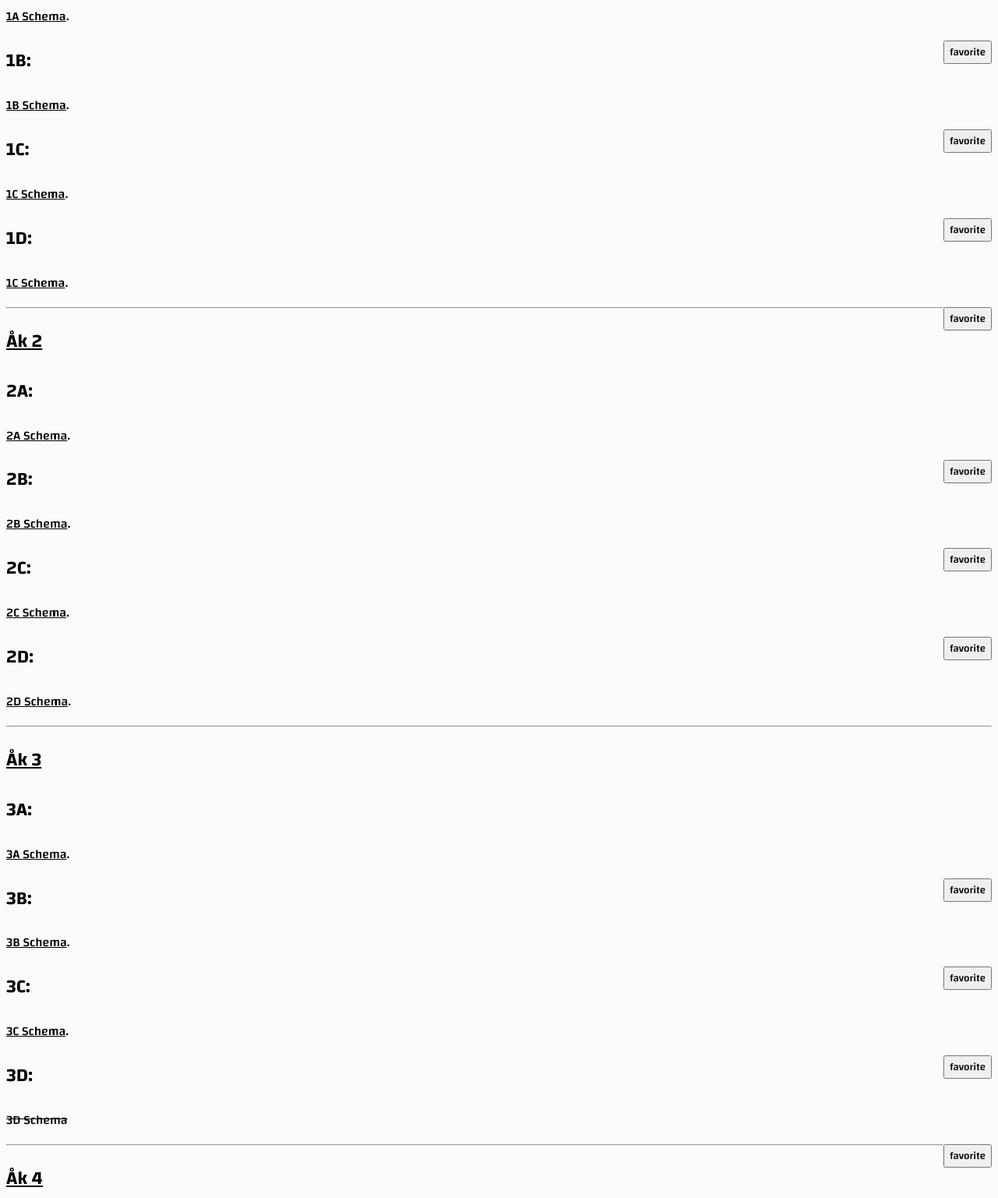
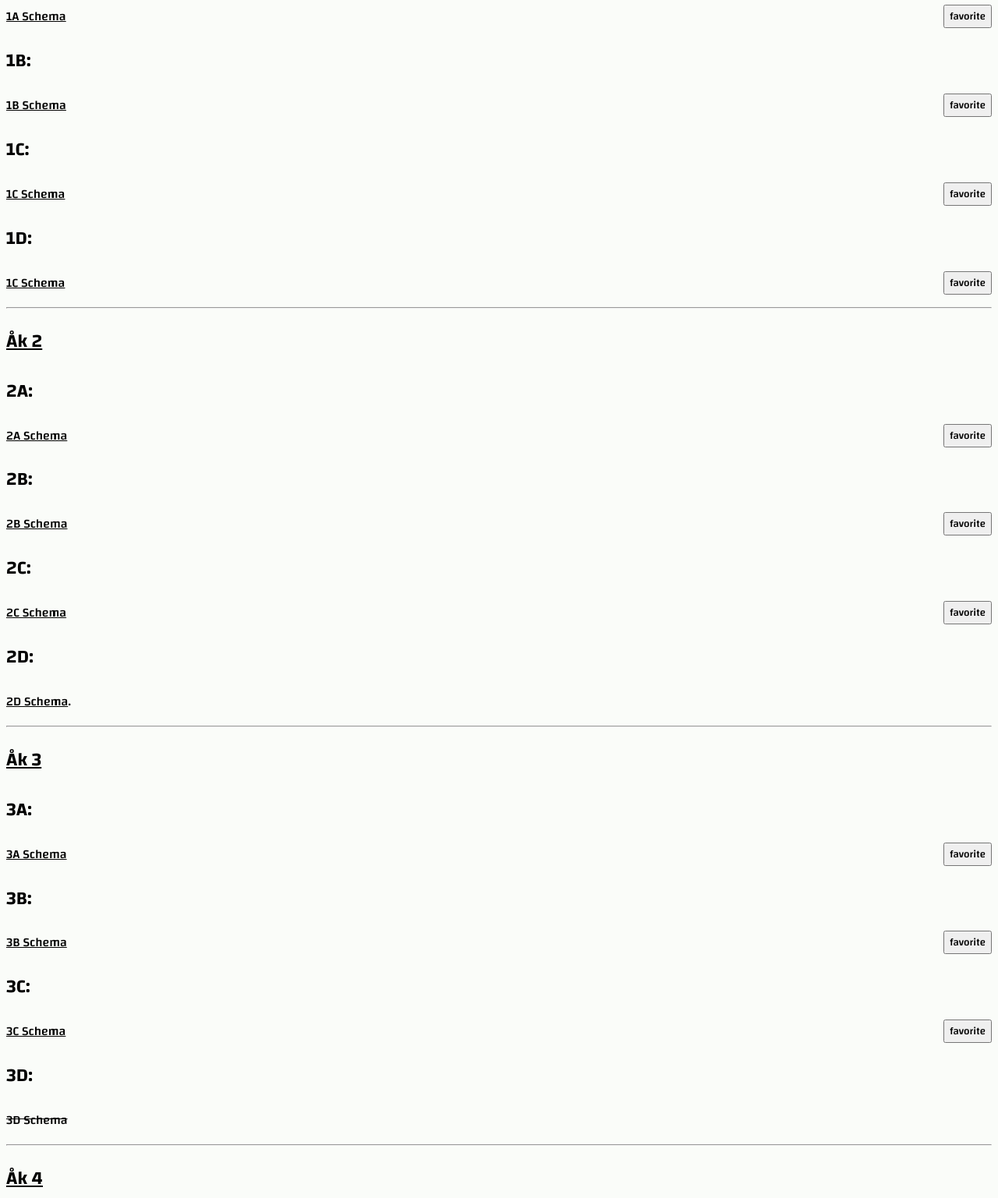
Before and after one commit to KillerrabbitAos/helenelund.org, a plain HTML site: page schema.html in a window 1280 px wide. Shown: the part 480-2017 px from the top of the page at 78% size. Drawn offline with Linux system fonts and the light colour scheme.

Commit message:
progress but not done

```diff
--- a/schema.html
+++ b/schema.html
@@ -34,58 +34,48 @@
 
   <h2><ins>Åk 1</ins></h2>
   <h2>1A:</h2>
-  <p><a href="Pdf/Schema.pdf">1A Schema</a>.</p>
+  <p><a href="Pdf/Schema.pdf">1A Schema</a><button id="1A" class="favoriteButton" type="button" onclick="toggleFavorite('Pdf/Schema.pdf', '1A')">favorite</button></p>
 <p id="lesson1A"></p>
 <script>
   document.getElementById("lesson1A").innerHTML = displayLesson("1A");
 </script>
-<button id="1A" class="favoriteButton" type="button" onclick="toggleFavorite('Pdf/Schema.pdf', '1A')">favorite</button>
+
 
   <h2>1B:</h2>
-  <p><a href="Pdf/Schema (1).pdf">1B Schema</a>.</p>
+  <p><a href="Pdf/Schema (1).pdf">1B Schema</a><button class="favoriteButton" type="button" onclick="toggleFavorite('Pdf/Schema (1).pdf', '1B')">favorite</button></p>
   <p id="lesson1B"></p>
   <script>
     document.getElementById("lesson1B").innerHTML = displayLesson("1B");
   </script>
-<button class="favoriteButton" type="button" onclick="toggleFavorite('Pdf/Schema (1).pdf', '1B')">favorite</button>
+
   <h2>1C:</h2>
-  <p><a href="Pdf/Schema (2).pdf">1C Schema</a>.</p>
+  <p><a href="Pdf/Schema (2).pdf">1C Schema</a><button id="1A" class="favoriteButton" type="button" onclick="toggleFavorite('Pdf/Schema (2).pdf', '1C')">favorite</button></p>
   <p id="lesson1C"></p>
   <script>
     document.getElementById("lesson1C").innerHTML = displayLesson("1C");
   </script>
-  <button id="1A" class="favoriteButton" type="button" onclick="toggleFavorite('Pdf/Schema (2).pdf', '1C')">favorite</button>
   <h2>1D:</h2>
-  <p><a href="Pdf/Schema (3).pdf">1C Schema</a>.</p>
+  <p><a href="Pdf/Schema (3).pdf">1C Schema</a><button id="1A" class="favoriteButton" type="button" onclick="toggleFavorite('Pdf/Schema (3).pdf', '1D')">favorite</button></p>
   <p id="lesson1D"></p>
 <script>
   document.getElementById("lesson1D").innerHTML = displayLesson("1D");
 </script>
-<button id="1A" class="favoriteButton" type="button" onclick="toggleFavorite('Pdf/Schema (3).pdf', '1D')">favorite</button>
   <hr />
 
   <h2><ins>Åk 2</ins></h2>
   <h2>2A:</h2>
-  <p><a href="Pdf/Schema (4).pdf">2A Schema</a>.</p>
+  <p><a href="Pdf/Schema (4).pdf">2A Schema</a> <button id="1A" class="favoriteButton" type="button" onclick="toggleFavorite('Pdf/Schema (5).pdf', '2A')">favorite</button></p>
   <p id="lesson2A"></p>
   <script>
     document.getElementById("lesson2A").innerHTML = displayLesson("2A");
   </script>
-  <button id="1A" class="favoriteButton" type="button" onclick="toggleFavorite('Pdf/Schema (5).pdf', '2A')">favorite</button>
+
   <h2>2B:</h2>
-  <p><a href="Pdf/Schema (5).pdf">2B Schema</a>.</p>
+  <p><a href="Pdf/Schema (5).pdf">2B Schema</a><button id="1A" class="favoriteButton" type="button" onclick="toggleFavorite('Pdf/Schema (6).pdf', '2B')">favorite</button></p>
   <p id="lesson2B"></p>
-  <script>
-    document.getElementById("lesson2B").innerHTML = displayLesson("2B");
-  </script>
-  <button id="1A" class="favoriteButton" type="button" onclick="toggleFavorite('Pdf/Schema (6).pdf', '2B')">favorite</button>
   <h2>2C:</h2>
-  <p><a href="Pdf/Schema (6).pdf">2C Schema</a>.</p>
+  <p><a href="Pdf/Schema (6).pdf">2C Schema</a><button id="1A" class="favoriteButton" type="button" onclick="toggleFavorite('Pdf/Schema (7).pdf', '2C')">favorite</button></p>
   <p id="lesson2C"></p>
-  <script>
-    document.getElementById("lesson2C").innerHTML = displayLesson("2C");
-  </script>
-  <button id="1A" class="favoriteButton" type="button" onclick="toggleFavorite('Pdf/Schema (7).pdf', '2C')">favorite</button>
   <h2>2D:</h2>
   <p><a href="Pdf/Schema (7).pdf">2D Schema</a>.</p>
 
@@ -93,54 +83,32 @@
 
   <h2><ins>Åk 3</ins></h2>
   <h2>3A:</h2>
-  <p><a href="Pdf/Schema (8).pdf">3A Schema</a>.</p>
+  <p><a href="Pdf/Schema (8).pdf">3A Schema</a><button id="1A" class="favoriteButton" type="button" onclick="toggleFavorite('Pdf/Schema (8).pdf', '3A')">favorite</button></p>
   <p id="lesson3A"></p>
-  <script>
-    document.getElementById("lesson3A").innerHTML = displayLesson("3A");
-  </script>
-  <button id="1A" class="favoriteButton" type="button" onclick="toggleFavorite('Pdf/Schema (8).pdf', '3A')">favorite</button>
   <h2>3B:</h2>
-  <p><a href="Pdf/Schema (9).pdf">3B Schema</a>.</p>
+  <p><a href="Pdf/Schema (9).pdf">3B Schema</a><button id="1A" class="favoriteButton" type="button" onclick="toggleFavorite('Pdf/Schema (9).pdf', '3B')">favorite</button></p>
   <p id="lesson3B"></p>
-  <script>
-    document.getElementById("lesson3B").innerHTML = displayLesson("3B");
-  </script>
-  <button id="1A" class="favoriteButton" type="button" onclick="toggleFavorite('Pdf/Schema (9).pdf', '3B')">favorite</button>
   <h2>3C:</h2>
-  <p><a href="Pdf/Schema (10).pdf">3C Schema</a>.</p>
+  <p><a href="Pdf/Schema (10).pdf">3C Schema</a><button id="1A" class="favoriteButton" type="button" onclick="toggleFavorite('Pdf/Schema (10).pdf', '3C')">favorite</button></p>
   <p id="lesson3C"></p>
-  <script>
-    document.getElementById("lesson3C").innerHTML = displayLesson("3C");
-  </script>
-  <button id="1A" class="favoriteButton" type="button" onclick="toggleFavorite('Pdf/Schema (10).pdf', '3C')">favorite</button>
   <h2>3D:</h2>
   <p><del>3D Schema</del></p>
   <p id="lesson3D"></p>
-  <!-- om 3D kommer tillbaka: ta bort denna kommentar och lägg till detta: <p><a href="Pdf/Schema (11).pdf">3D Schema</a>.</p>-->
+  <!-- om 3D kommer tillbaka: ta bort denna kommentar och lägg till detta: <p><a href="Pdf/Schema (11).pdf">3D Schema</a><button id="1A" class="favoriteButton" type="button" onclick="toggleFavorite('Pdf/Schema (11).pdf', '3D')">favorite</button</p>-->
   <!--3D finns ej HT2023!!-->
-  <script>
-    document.getElementById("lesson3D").innerHTML = displayLesson("3D");
-  </script>
-  <button id="1A" class="favoriteButton" type="button" onclick="toggleFavorite('Pdf/Schema (11).pdf', '3D')">favorite</button>
+
   <hr />
 
   <h2><ins>Åk 4</ins></h2>
   <h2>4A:</h2>
-  <p><a href="Pdf/Schema (12).pdf">4A Schema</a>.</p>
+  <p><a href="Pdf/Schema (12).pdf">4A Schema</a><button id="1A" class="favoriteButton" type="button" onclick="toggleFavorite('Pdf/Schema (12).pdf', '4A')">favorite</button></p>
   <p id="lesson4A"></p>
-  <script>
-    document.getElementById("lesson4A").innerHTML = displayLesson("4A");
-  </script>
-  <button id="1A" class="favoriteButton" type="button" onclick="toggleFavorite('Pdf/Schema (12).pdf', '4A')">favorite</button>
   <h2>4B:</h2>
-  <p><a href="Pdf/Schema (13).pdf">4B Schema</a>.</p>
-  <button id="1A" class="favoriteButton" type="button" onclick="toggleFavorite('Pdf/Schema (13).pdf', '4B')">favorite</button>
+  <p><a href="Pdf/Schema (13).pdf">4B Schema</a><button id="1A" class="favoriteButton" type="button" onclick="toggleFavorite('Pdf/Schema (13).pdf', '4B')">favorite</button></p>
   <h2>4C:</h2>
-  <p><a href="Pdf/Schema (14).pdf">4C Schema</a>.</p>
-  <button id="1A" class="favoriteButton" type="button" onclick="toggleFavorite('Pdf/Schema (14).pdf', '4C')">favorite</button>
+  <p><a href="Pdf/Schema (14).pdf">4C Schema</a><button id="1A" class="favoriteButton" type="button" onclick="toggleFavorite('Pdf/Schema (14).pdf', '4C')">favorite</button></p>
   <h2>4D:</h2>
-  <p><a href="Pdf/Schema (15).pdf">4D Schema</a>.</p>
-  <button id="1A" class="favoriteButton" type="button" onclick="toggleFavorite('Pdf/Schema (15).pdf', '4D')">favorite</button>
+  <p><a href="Pdf/Schema (15).pdf">4D Schema</a><button id="1A" class="favoriteButton" type="button" onclick="toggleFavorite('Pdf/Schema (15).pdf', '4D')">favorite</button></p>
   <hr />
 
   <h2><ins>Åk 5</ins></h2>
```
